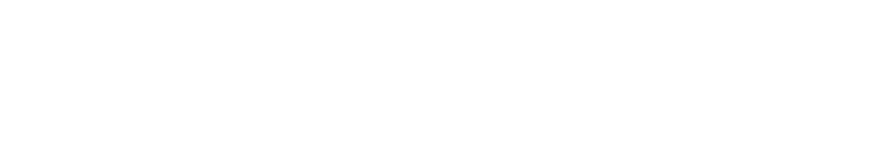
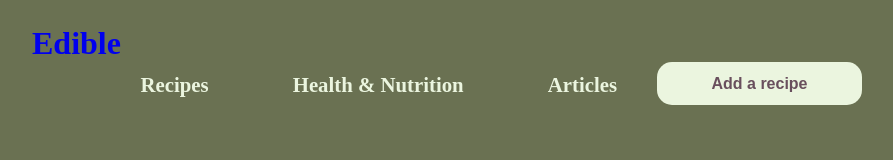
Before and after one commit to JanoskiB/GitHub---Edible, a plain HTML site: page Edible/recipe_category.html in a window 1280 px wide. Shown: the whole page, without its empty margins (118-1011 px from the left). Drawn offline with Linux system fonts and the light colour scheme; a web font is replaced by a local one.

Commit message:
Update recipe_category.html

```diff
--- a/Edible/recipe_category.html
+++ b/Edible/recipe_category.html
@@ -1,12 +1,30 @@
 <!DOCTYPE html>
 <html lang="en">
+
 <head>
   <meta charset="UTF-8">
   <meta http-equiv="X-UA-Compatible" content="IE=edge">
   <meta name="viewport" content="width=device-width, initial-scale=1.0">
-  <title>Document</title>
+  <link rel="stylesheet" href="assets/style/style.css">
+  <link rel="stylesheet" href="https://cdnjs.cloudflare.com/ajax/libs/font-awesome/6.0.0-beta3/css/all.min.css">
+  <title>Edible</title>
 </head>
+
 <body>
+  <nav>
+    <a class="logo" id="#edible" href="index.html">Edible</a>
+    <div class="navdiv">
+      <ul>
+        <li><a href="recipes.html">Recipes</a></li>
+        <li><a href="health.html">Health & Nutrition</a></li>
+        <li><a href="articles.html">Articles</a></li>
+      </ul>
+      <form method="get" action="#">
+        <button class="addarecipe-btn" type="submit">Add a recipe</button>
+      </form>
+    </div>
+  </nav>
+  <div></div>
+</body>
 
-</body>
 </html>
```
